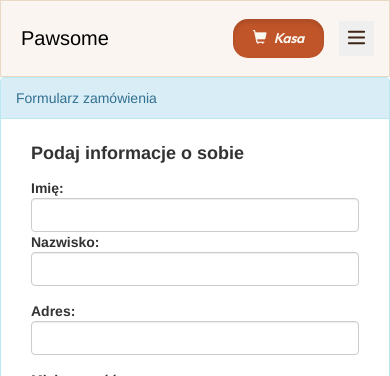
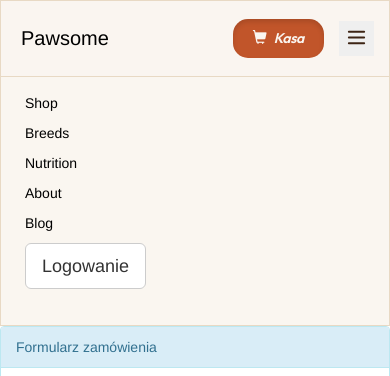
Before and after one commit to KatarzynaZaloba/vuejsinaction3, a Vue app: page /form in a window 390 px wide. Shown: the top 376 px of the page. Built offline with nearby package versions, Linux system fonts and the light colour scheme; no server answers; the database is empty; what vuefire would draw is missing.

Commit message:
style: add hamburger menu navigation and login/logout buttons in Header component

```diff
--- a/src/components/Header.vue
+++ b/src/components/Header.vue
@@ -44,6 +44,25 @@
                     </button>
                 </div>
             </div>
+            <nav class="hamburger-menu categories">
+                <a href="#" class="">Shop</a>
+                <a href="#" class="">Breeds</a>
+                <a href="#" class="">Nutrition</a>
+                <a href="#" class="">About</a>
+                <a href="#" class="">Blog</a>
+                <div class="login-div">
+                    <div v-if="!mySession" class="session">
+                        <button type="button" class="btn btn-default btn-lg login" @click="signIn">
+                            Logowanie
+                        </button>
+                    </div>
+                    <div v-else class="session">
+                        <button type="button" class="btn btn-default btn-lg login-out" @click="signOut">
+                            <img class="photo" :src="mySession.photoURL" alt="profile" /> Wyloguj
+                        </button>
+                    </div>
+                </div>
+            </nav>
         </div>
     </header>
 </template>
@@ -164,10 +183,19 @@ a {
     display: flex;
     align-items: center;
     justify-content: space-between;
+    flex-flow: column;
+}
 
-    @media (max-width: 767px) {
-        flex-flow: column-reverse;
-    }
+.navbar.navbar-default .hamburger-menu.categories {
+    background-color: #faf6f0;
+    border-color: #e8d9c4;
+    border-top-style: solid;
+    border-top-width: 1px;
+    gap: 10px;
+    flex-direction: column;
+    display: flex;
+    width: 100%;
+    padding: 16px 24px;
 }
 
 .nav.navbar-nav.cart:not(.navbar-right) {
```
